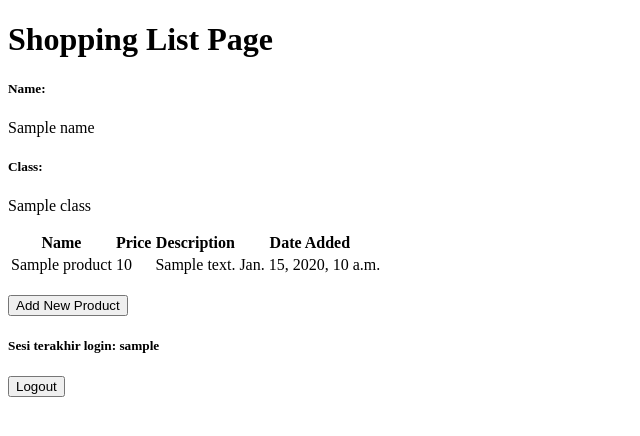
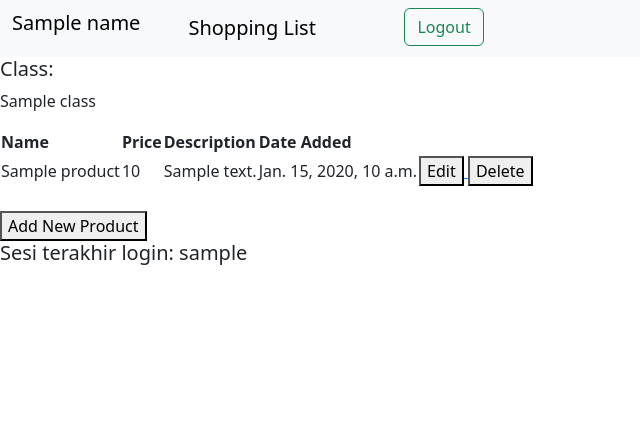
Before and after one commit to raissaputi/shopping-list, a Django app: template main/templates/main.html in a window 1280 px wide. Shown: the top 436 px of the page, without its empty margins (0-640 px from the left). Run offline with Django 4.2, Linux system fonts and the light colour scheme; the template is opened without the code that fills it: most values are stand-ins (such as "Sample title", 1, 10 or a date in 2020).

Commit message:
Tutorial 4: Done

```diff
--- a/main/templates/main.html
+++ b/main/templates/main.html
@@ -1,10 +1,32 @@
 {% extends 'base.html' %}
 
 {% block content %}
-    <h1>Shopping List Page</h1>
+    <nav class="navbar bg-body-tertiary">
+        <div class="d-flex justify-content-between">
+            <div class="container-fluid">
+                <span class="navbar-brand">{{name}}</span>
+            </div>
+
+            <div class="container-fluid">
+                <div class="mx-auto p-2" style="width: 200px;">
+                    <span class="navbar-brand mb-0 h1">Shopping List</span>
+                </div>
+            </div>
+
+            <form class="container-fluid justify-content-start">
+                <a href="{% url 'main:logout' %}">
+                    <button class="btn btn-outline-success me-2" type="button">Logout</button>
+                </a>
+            </form>
+        </div>
+    </nav>
+
+
+
+    <!-- <h1>Shopping List Page</h1>
 
     <h5>Name:</h5>
-    <p>{{name}}</p>
+    <p>{{name}}</p> -->
 
     <h5>Class:</h5>
     <p>{{class}}</p>
@@ -25,6 +47,18 @@
                 <td>{{product.price}}</td>
                 <td>{{product.description}}</td>
                 <td>{{product.date_added}}</td>
+                <td>
+                    <a href="{% url 'main:edit_product' product.pk %}">
+                        <button>
+                            Edit
+                        </button>
+                    </a>
+                    <a href="{% url 'main:delete_product' product.pk %}">
+                        <button>
+                            Delete
+                        </button>
+                    </a>
+                </td>
             </tr>
         {% endfor %}
     </table>
@@ -41,10 +75,10 @@
 
     <h5>Sesi terakhir login: {{ last_login }}</h5>
 
-    <a href="{% url 'main:logout' %}">
+    <!-- <a href="{% url 'main:logout' %}">
         <button>
             Logout
         </button>
-    </a>
+    </a> -->
 
 {% endblock content %}
--- a/main/urls.py
+++ b/main/urls.py
@@ -1,6 +1,7 @@
 from django.urls import path
 from main.views import show_main, create_product, show_xml, show_json, show_xml_by_id, show_json_by_id
 from main.views import register, login_user, logout_user
+from main.views import edit_product, delete_product
 
 app_name = 'main'
 
@@ -14,4 +15,6 @@ urlpatterns = [
     path('register/', register, name='register'),
     path('login/', login_user, name='login'),
     path('logout/', logout_user, name='logout'),
+    path('edit-product/<int:id>', edit_product, name='edit_product'),
+    path('delete/<int:id>', delete_product, name='delete_product'),
 ]
--- a/templates/base.html
+++ b/templates/base.html
@@ -3,12 +3,13 @@
 <html lang="en">
     <head>
         <meta charset="UTF-8" />
-        <meta
-            name="viewport"
-            content="width=device-width, initial-scale=1.0"
-        />
+        <meta name="viewport" content="width=device-width, initial-scale=1">
         {% block meta %}
         {% endblock meta %}
+        <link href="https://cdn.jsdelivr.net/npm/bootstrap@5.3.2/dist/css/bootstrap.min.css" rel="stylesheet" integrity="sha384-T3c6CoIi6uLrA9TneNEoa7RxnatzjcDSCmG1MXxSR1GAsXEV/Dwwykc2MPK8M2HN" crossorigin="anonymous">
+        <script src="https://code.jquery.com/jquery-3.6.0.min.js" integrity="sha384-KyZXEAg3QhqLMpG8r+J4jsl5c9zdLKaUk5Ae5f5b1bw6AUn5f5v8FZJoMxm6f5cH1" crossorigin="anonymous"></script>
+        <script src="https://cdn.jsdelivr.net/npm/@popperjs/core@2.11.8/dist/umd/popper.min.js" integrity="sha384-I7E8VVD/ismYTF4hNIPjVp/Zjvgyol6VFvRkX/vR+Vc4jQkC+hVqc2pM8ODewa9r" crossorigin="anonymous"></script>
+        <script src="https://cdn.jsdelivr.net/npm/bootstrap@5.3.2/dist/js/bootstrap.min.js" integrity="sha384-BBtl+eGJRgqQAUMxJ7pMwbEyER4l1g+O15P+16Ep7Q9Q+zqX6gSbd85u4mG4QzX+" crossorigin="anonymous"></script>
     </head>
 
     <body>
```
Also changed, not shown: main/templates/edit_product.html (added, +22 -0 lines), main/views.py (+23 -0 lines).
